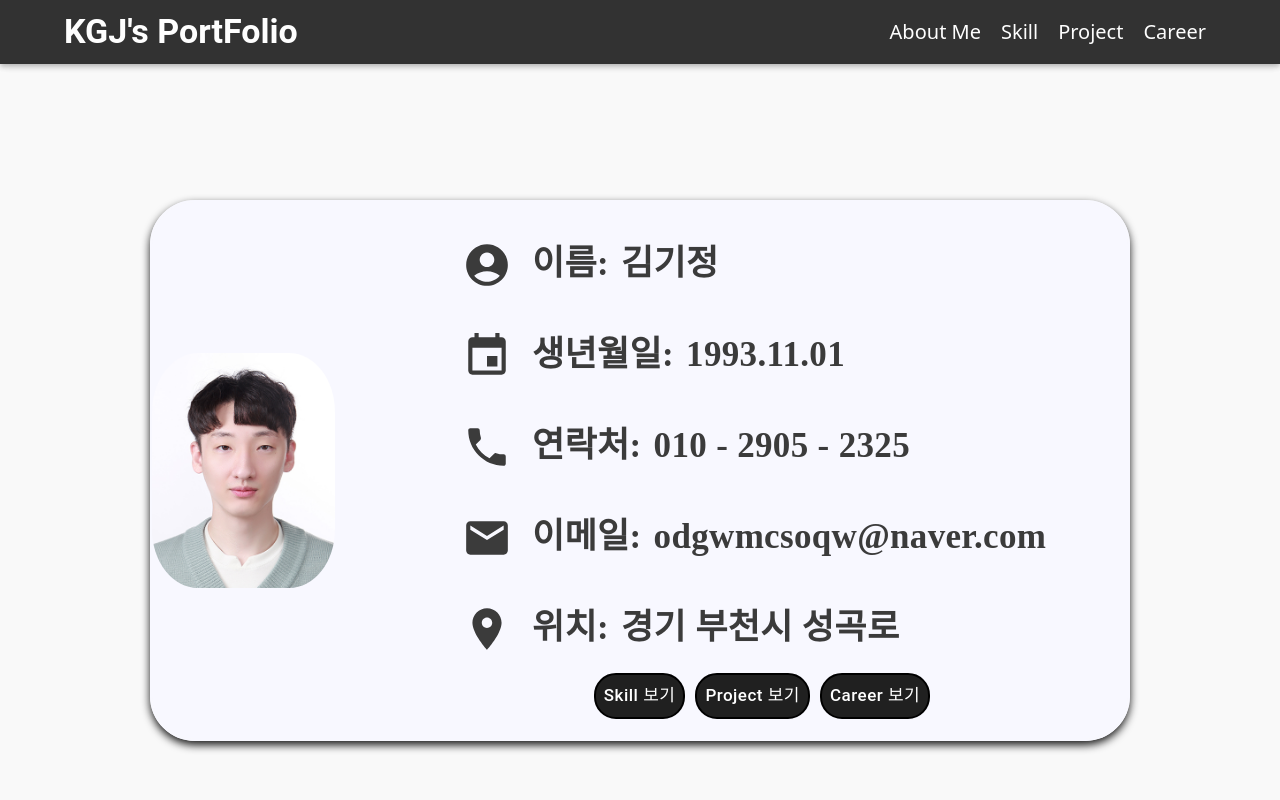
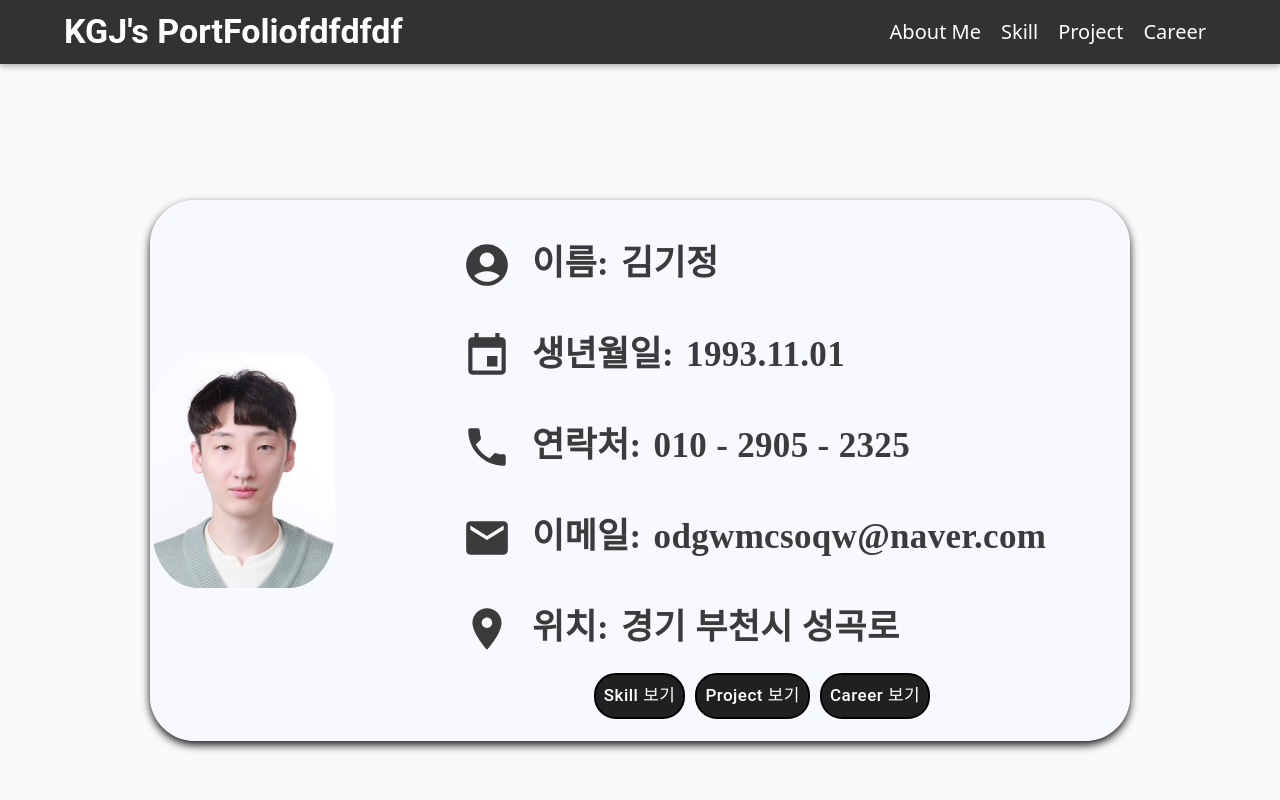
Before and after one commit to KimGiJeong1101/kgj-portfolio, a React (Vite) app: page / in a window 1280 px wide. Shown: the top 800 px of the page. Built offline with nearby package versions, Linux system fonts and the light colour scheme; a web font is replaced by a local one.

Commit message:
깃허브액션 및 페이지 이상없나 테스트

```diff
--- a/src/components/Header.jsx
+++ b/src/components/Header.jsx
@@ -47,7 +47,7 @@ const Header = () => {
               justifyContent: "flex-start", // LOGO 왼쪽 정렬
             }}
           >
-            KGJ's PortFolio
+            KGJ's PortFoliofdfdfdf
           </Typography>
           {/* 햄버거 아이콘 */}
           <Box
```
